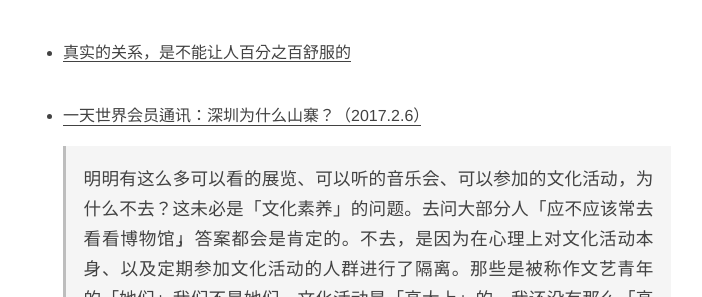
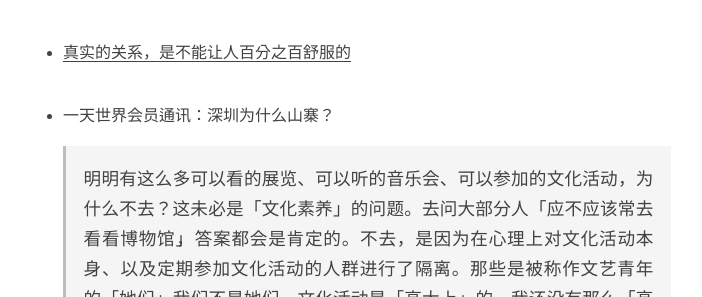
Before and after one commit to onion7878/word, a Jekyll site: the page built from _posts/logs/2017-01-01-06.md, in a window 1280 px wide. Shown: the part 462-759 px from the top of the page, without its empty margins (289-991 px from the left). Built offline with Jekyll 4.4.1, drawn with Linux system fonts in a browser that asks for light colours.

Commit message:
change link to text

```diff
--- a/_posts/logs/2017-01-01-06.md
+++ b/_posts/logs/2017-01-01-06.md
@@ -20,7 +20,7 @@ tags: [蒋方舟, 视频, vlog, 李松蔚, 一天世界, 艺术, 游戏, 消费
 
 - [真实的关系，是不能让人百分之百舒服的](http://mp.weixin.qq.com/s/LpNyZInG-SU662BtJgA7Gw)
 
-- [一天世界会员通讯：深圳为什么山寨？（2017.2.6）]()
+- 一天世界会员通讯：深圳为什么山寨？
 
 	> 明明有这么多可以看的展览、可以听的音乐会、可以参加的文化活动，为什么不去？这未必是「文化素养」的问题。去问大部分人「应不应该常去看看博物馆」，答案都会是肯定的。不去，是因为在心理上对文化活动本身、以及定期参加文化活动的人群进行了隔离。那些是被称作文艺青年的「她们」，我们不是她们。文化活动是「高大上」的，我还没有那么「高大上」。不经常参加文化活动几乎成了自我身份认知的一部分。隔离未必意味着不去。它是一种把生活和艺术割裂开来的态度，也就是本文开头 Jonathan Blow 所说的逃避主义。在今天，减压几乎成了艺术唯一的功能，艺术因此变成了高级日式小甜点。过着（或自认为过着）「悲惨而充满缺憾」的人生的上班族利用年假逛遍全球顶级博物馆，享受自己在消费社会游刃有余的欣快感，然后回到 Herman Miller 的 Aeron 椅子上继续抄袭、山寨、拼攒那些「妳不能不看的十大神级博物馆」的文章。
 
```
